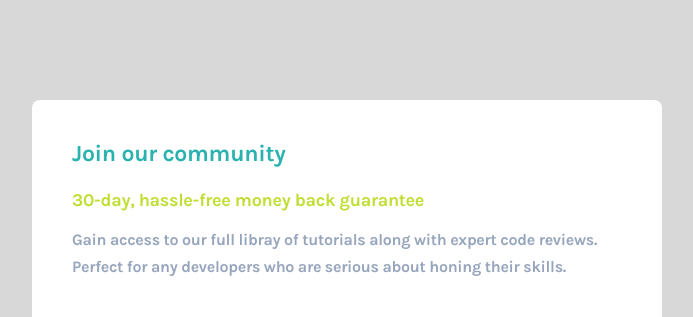
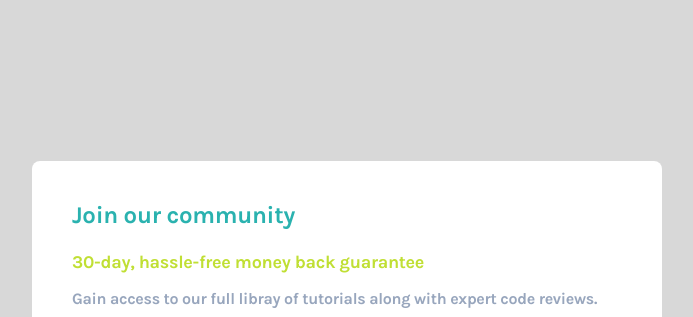
Before and after one commit to kyla42/Single-price-grid-component, a plain HTML site: page index.html in a window 1280 px wide. Shown: the top 317 px of the page, without its empty margins (293-986 px from the left). Drawn offline with Linux system fonts and the light colour scheme.

Commit message:
modified

```diff
--- a/index.html
+++ b/index.html
@@ -11,6 +11,7 @@
 
 <body>
     <div class="container">
+        <div class="box">
             <div class="main">
                 <p class="title">Join our community</p>
                 <p class="sm_title_a">30-day, hassle-free money back guarantee</p>
@@ -40,6 +41,7 @@
                 </div>
             </div>
         </div>
+    </div>
 </body>
 
 </html>
--- a/style.css
+++ b/style.css
@@ -22,11 +22,20 @@ body {
     font-family: 'Karla', sans-serif;
     display: flex;
     justify-content: center;
+    align-items: center;
     background-color: #d8d8d8;
     letter-spacing: -0.03rem;
 }
 
 .container {
+    width: 144rem;
+    height: 100vh;
+    display: flex;
+    justify-content: center;
+    align-items: center;
+}
+
+.box {
     width: 63rem;
     height: auto;
     margin: 10rem;
@@ -41,7 +50,7 @@ body {
 }
 
 .title {
-    font-size: 2.3rem;
+    font-size: 2.4rem;
     font-weight: 700;
     color: var(--custom_Cyan);
     padding-bottom: 2.2rem;
@@ -51,7 +60,7 @@ body {
     font-size: 1.8rem;
     font-weight: 600;
     color: var(--custom_Bright_Yellow);
-    padding-bottom: 1.5rem;
+    padding-bottom: 1.2rem;
 }
 
 .font_a {
```
Also changed, not shown: single-price-grid-component-master/design/desktop-design.jpg (added). Lines whose indentation alone changed are shown as unchanged.
